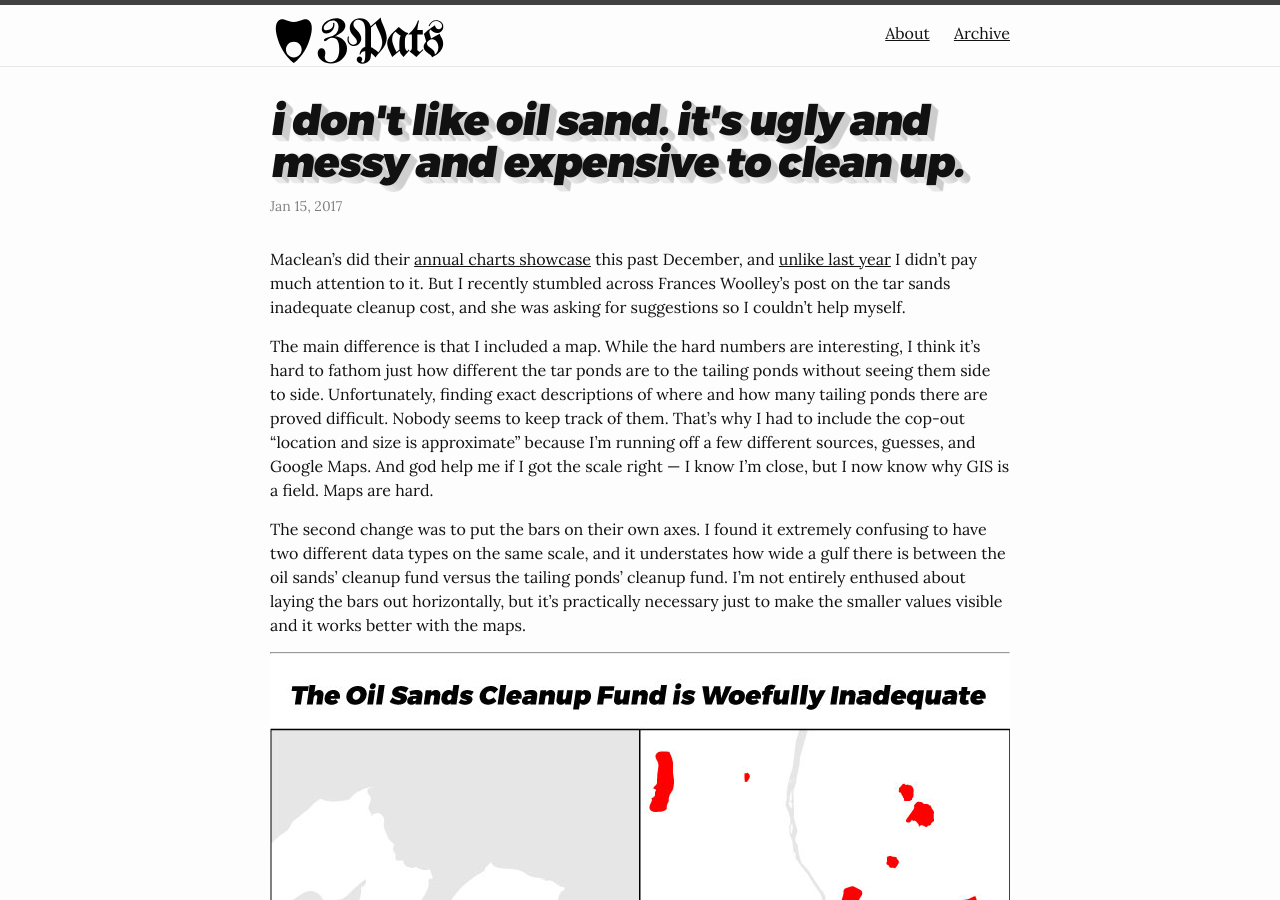
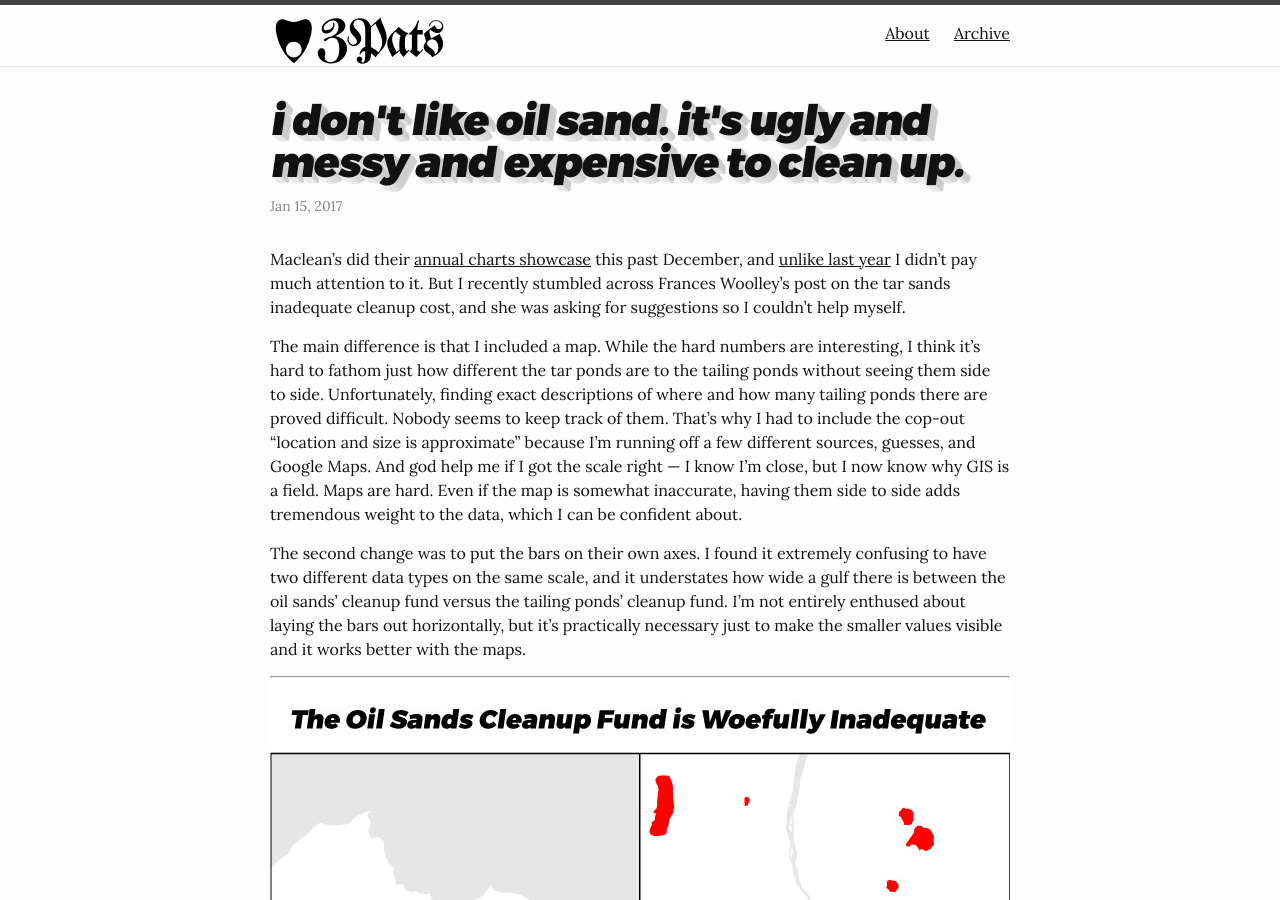
Before and after one commit to pcclarke/3pats, a Jekyll site: the page built from _posts/2017-01-15-cleanupcost.markdown, in a window 1280 px wide and 900 px high. Built offline with Jekyll 4.4.1, drawn with Linux system fonts in a browser that asks for light colours; some web fonts are replaced; a script that is not in the unit is left out.

Commit message:
Slight text edit on oil sands post

```diff
--- a/_posts/2017-01-15-cleanupcost.markdown
+++ b/_posts/2017-01-15-cleanupcost.markdown
@@ -6,7 +6,7 @@ date:   2017-01-15 12:00:00
 
 Maclean's did their [annual charts showcase](http://www.macleans.ca/economy/economicanalysis/75-charts-every-canadian-should-watch-in-2017/) this past December, and [unlike last year](http://3pats.ca/2015/12/13/financial-safety.html) I didn't pay much attention to it. But I recently stumbled across Frances Woolley's post on the tar sands inadequate cleanup cost, and she was asking for suggestions so I couldn't help myself.
 
-The main difference is that I included a map. While the hard numbers are interesting, I think it's hard to fathom just how different the tar ponds are to the tailing ponds without seeing them side to side. Unfortunately, finding exact descriptions of where and how many tailing ponds there are proved difficult. Nobody seems to keep track of them. That's why I had to include the cop-out "location and size is approximate" because I'm running off a few different sources, guesses, and Google Maps. And god help me if I got the scale right — I know I'm close, but I now know why GIS is a field. Maps are hard.
+The main difference is that I included a map. While the hard numbers are interesting, I think it's hard to fathom just how different the tar ponds are to the tailing ponds without seeing them side to side. Unfortunately, finding exact descriptions of where and how many tailing ponds there are proved difficult. Nobody seems to keep track of them. That's why I had to include the cop-out "location and size is approximate" because I'm running off a few different sources, guesses, and Google Maps. And god help me if I got the scale right — I know I'm close, but I now know why GIS is a field. Maps are hard. Even if the map is somewhat inaccurate, having them side to side adds tremendous weight to the data, which I can be confident about.
 
 The second change was to put the bars on their own axes. I found it extremely confusing to have two different data types on the same scale, and it understates how wide a gulf there is between the oil sands' cleanup fund versus the tailing ponds' cleanup fund. I'm not entirely enthused about laying the bars out horizontally, but it's practically necessary just to make the smaller values visible and it works better with the maps.
 
```
